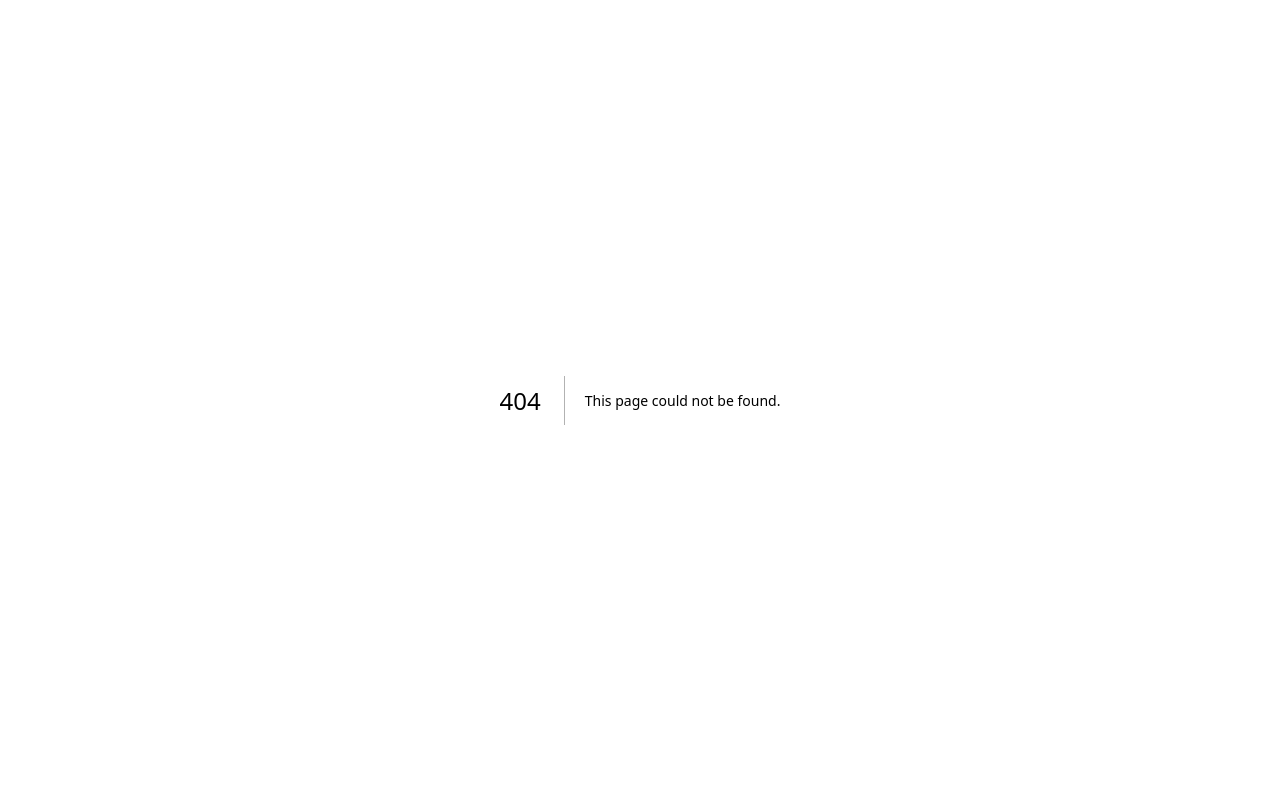
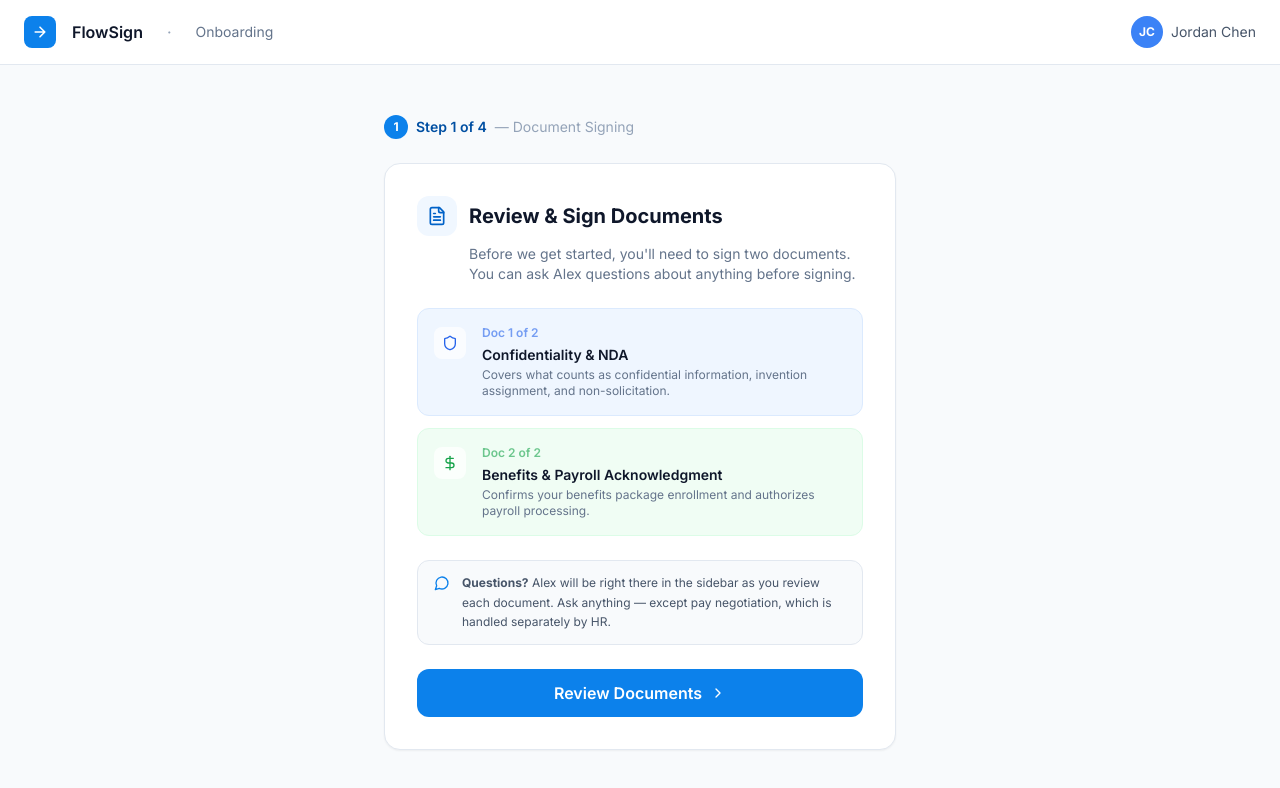
Before and after one commit to mebaburao888/flowsign, a Next.js app: page /onboarding/documents in a window 1280 px wide. Before the commit this address had no page. Shown: the top 788 px of the page. Built offline with nearby package versions, Linux system fonts and the light colour scheme.

Commit message:
fix: add /api/docs to public routes (build error), remove unused useSignIn import, add documents intro screen before signing panel

```diff
--- a/middleware.ts
+++ b/middleware.ts
@@ -9,6 +9,7 @@ const isPublicRoute = createRouteMatcher([
   '/api/init(.*)',
   '/api/agent(.*)',
   '/api/requests(.*)',
+  '/api/docs(.*)',
 ])
 
 export default clerkMiddleware((auth, req) => {
--- /dev/null
+++ b/src/app/onboarding/documents/page.tsx
@@ -0,0 +1,106 @@
+'use client'
+
+import { useRouter } from 'next/navigation'
+import { FileText, Shield, DollarSign, ChevronRight, MessageCircle } from 'lucide-react'
+
+const DOCS_OVERVIEW = [
+  {
+    id: 'nda',
+    title: 'Confidentiality & NDA',
+    description: 'Covers what counts as confidential information, invention assignment, and non-solicitation.',
+    icon: Shield,
+    color: 'bg-blue-50 text-blue-600 border-blue-100',
+  },
+  {
+    id: 'benefits',
+    title: 'Benefits & Payroll Acknowledgment',
+    description: 'Confirms your benefits package enrollment and authorizes payroll processing.',
+    icon: DollarSign,
+    color: 'bg-green-50 text-green-600 border-green-100',
+  },
+]
+
+export default function DocumentsIntroPage() {
+  const router = useRouter()
+
+  return (
+    <div className="min-h-screen bg-slate-50 flex flex-col">
+      {/* Header */}
+      <header className="bg-white border-b border-slate-200 px-6 py-4 flex items-center gap-4">
+        <div className="w-8 h-8 bg-brand-500 rounded-lg flex items-center justify-center">
+          <svg width="16" height="16" viewBox="0 0 20 20" fill="none">
+            <path d="M4 10h12M10 4l6 6-6 6" stroke="white" strokeWidth="2" strokeLinecap="round" strokeLinejoin="round"/>
+          </svg>
+        </div>
+        <span className="font-semibold text-slate-900">FlowSign</span>
+        <span className="text-slate-400 mx-2">·</span>
+        <span className="text-slate-500 text-sm">Onboarding</span>
+        <div className="ml-auto flex items-center gap-2">
+          <div className="w-8 h-8 bg-blue-500 rounded-full flex items-center justify-center text-white text-xs font-bold">JC</div>
+          <span className="text-slate-600 text-sm">Jordan Chen</span>
+        </div>
+      </header>
+
+      <div className="flex-1 flex items-center justify-center p-6">
+        <div className="max-w-lg w-full">
+          {/* Step indicator */}
+          <div className="flex items-center gap-2 mb-6">
+            <div className="w-6 h-6 bg-brand-500 rounded-full flex items-center justify-center text-white text-xs font-bold">1</div>
+            <span className="text-sm font-semibold text-brand-700">Step 1 of 4</span>
+            <span className="text-slate-400 text-sm">— Document Signing</span>
+          </div>
+
+          {/* Card */}
+          <div className="bg-white rounded-2xl border border-slate-200 shadow-sm p-8">
+            <div className="flex items-center gap-3 mb-2">
+              <div className="w-10 h-10 bg-brand-50 rounded-xl flex items-center justify-center">
+                <FileText className="w-5 h-5 text-brand-600" />
+              </div>
+              <h2 className="text-xl font-bold text-slate-900">Review & Sign Documents</h2>
+            </div>
+            <p className="text-slate-500 text-sm mb-6 ml-[52px]">
+              Before we get started, you'll need to sign two documents. You can ask Alex questions about anything before signing.
+            </p>
+
+            {/* Doc list */}
+            <div className="space-y-3 mb-6">
+              {DOCS_OVERVIEW.map((doc, i) => {
+                const Icon = doc.icon
+                return (
+                  <div key={doc.id} className={`flex items-start gap-4 rounded-xl p-4 border ${doc.color}`}>
+                    <div className="w-8 h-8 rounded-lg bg-white/70 flex items-center justify-center flex-shrink-0 mt-0.5">
+                      <Icon className="w-4 h-4" />
+                    </div>
+                    <div>
+                      <div className="flex items-center gap-2 mb-1">
+                        <span className="text-xs font-semibold opacity-60">Doc {i + 1} of {DOCS_OVERVIEW.length}</span>
+                      </div>
+                      <p className="font-semibold text-slate-900 text-sm">{doc.title}</p>
+                      <p className="text-slate-500 text-xs mt-0.5">{doc.description}</p>
+                    </div>
+                  </div>
+                )
+              })}
+            </div>
+
+            {/* Q&A callout */}
+            <div className="flex items-start gap-3 bg-slate-50 rounded-xl px-4 py-3 mb-6 border border-slate-200">
+              <MessageCircle className="w-4 h-4 text-brand-500 flex-shrink-0 mt-0.5" />
+              <p className="text-slate-600 text-xs leading-relaxed">
+                <strong>Questions?</strong> Alex will be right there in the sidebar as you review each document. Ask anything — except pay negotiation, which is handled separately by HR.
+              </p>
+            </div>
+
+            <button
+              onClick={() => router.push('/onboarding/docs')}
+              className="w-full bg-brand-500 hover:bg-brand-600 text-white font-semibold py-3 rounded-xl transition-colors flex items-center justify-center gap-2"
+            >
+              Review Documents
+              <ChevronRight className="w-4 h-4" />
+            </button>
+          </div>
+        </div>
+      </div>
+    </div>
+  )
+}
--- a/src/app/page.tsx
+++ b/src/app/page.tsx
@@ -1,7 +1,6 @@
 'use client'
 
 import { useRouter } from 'next/navigation'
-import { useSignIn } from '@clerk/nextjs'
 
 // Demo personas — Clerk users pre-created in dashboard
 const PERSONAS = [
@@ -10,7 +9,7 @@ const PERSONAS = [
     name: 'Jordan Chen',
     subtitle: 'New Hire — Software Engineer',
     description: 'Standard device path → auto-approval',
-    route: '/onboarding/docs',
+    route: '/onboarding/documents',
     avatar: 'JC',
     color: 'bg-blue-500',
     badge: 'New Hire',
@@ -23,7 +22,7 @@ const PERSONAS = [
     name: 'Jordan Chen',
     subtitle: 'New Hire — Software Engineer',
     description: 'Non-standard device → approval flow',
-    route: '/onboarding/docs?scenario=exception',
+    route: '/onboarding/documents?scenario=exception',
     avatar: 'JC',
     color: 'bg-amber-500',
     badge: 'Exception Path',
```
